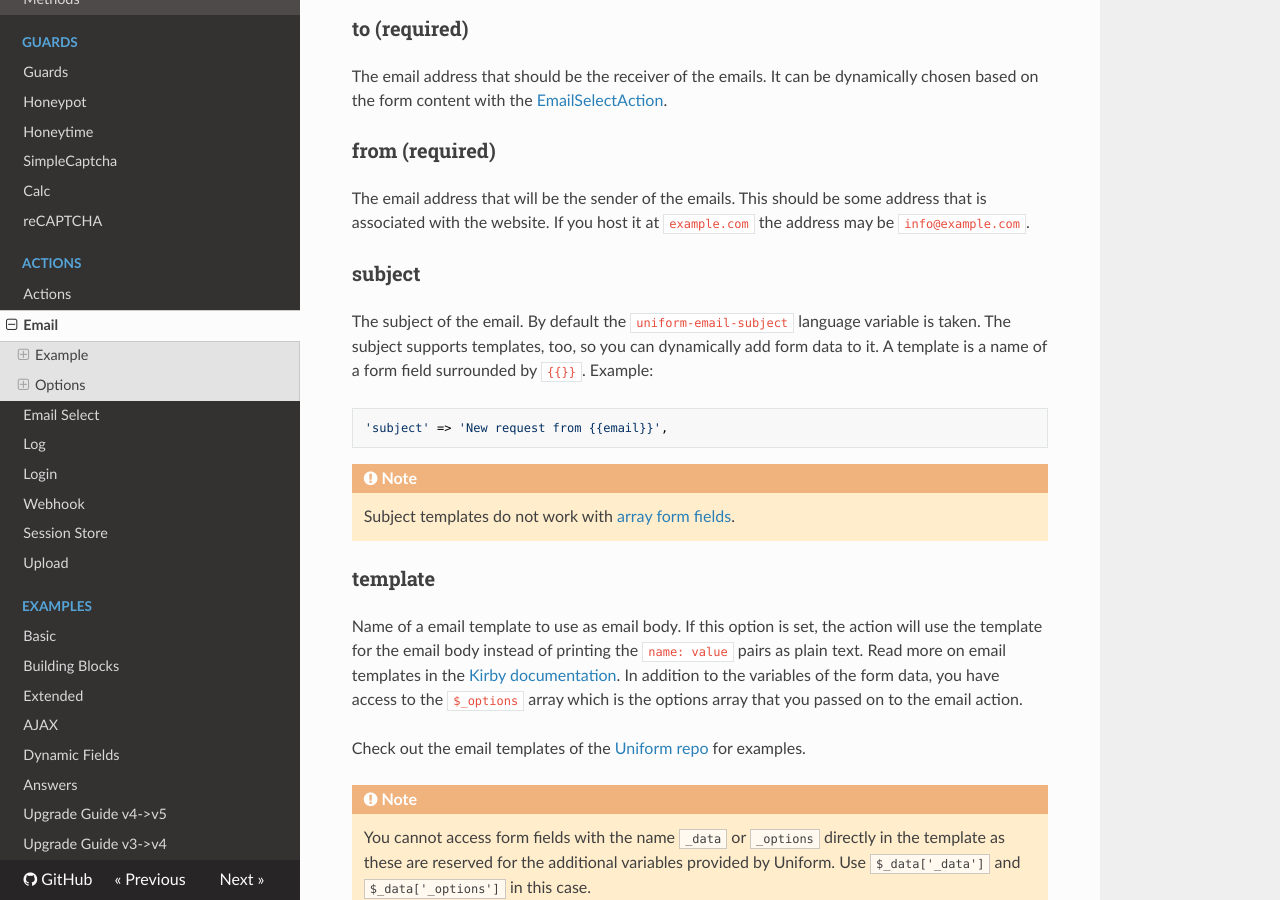
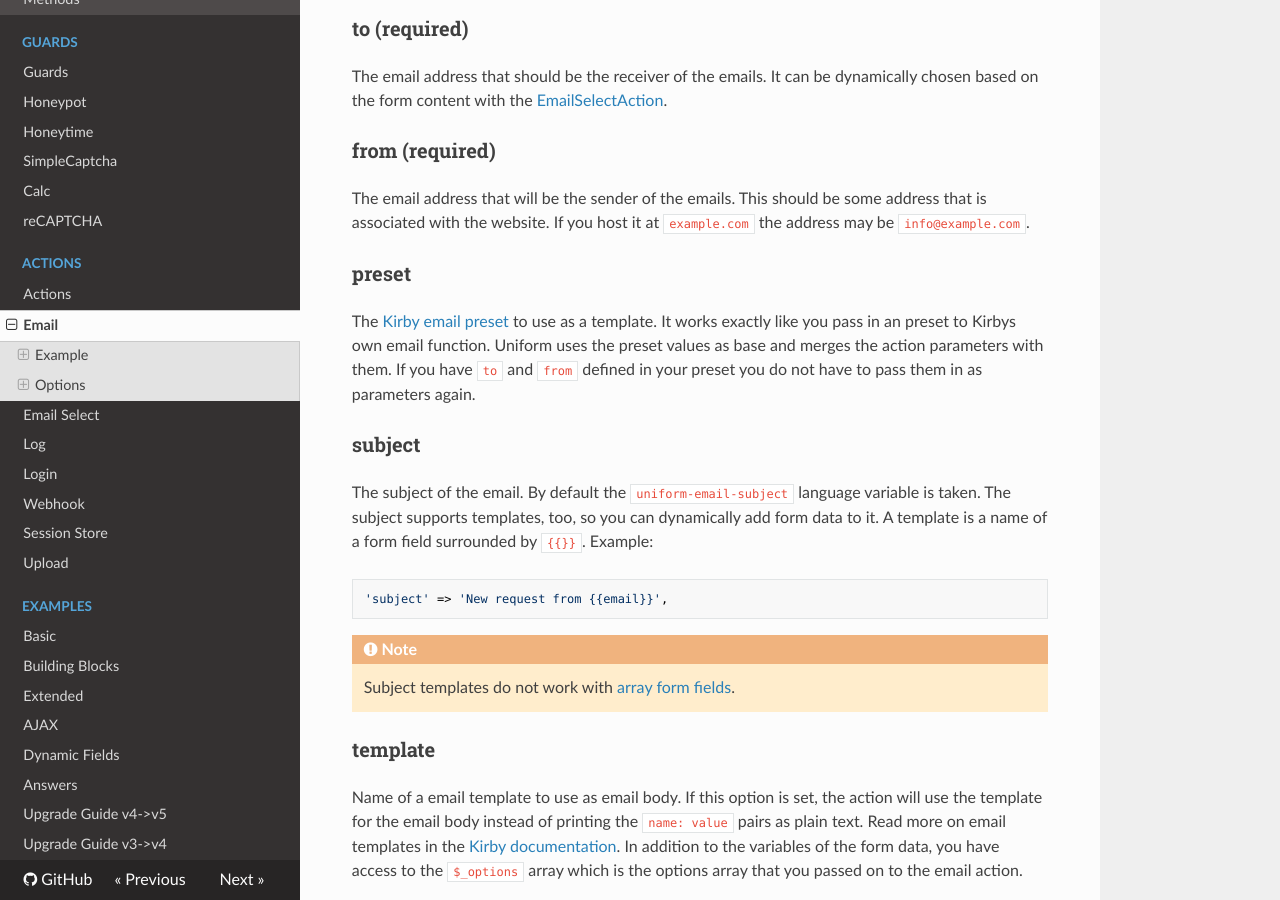
Before and after one commit to mzur/kirby-uniform, an MkDocs documentation site: the page built from docs/actions/email.md, in a window 1280 px wide and 900 px high, scrolled down 1220 px. Built offline with MkDocs 1.6.1, drawn with Linux system fonts in a browser that asks for light colours; nearby versions of some CDN libraries.

Commit message:
Update docs

```diff
--- a/docs/actions/email.md
+++ b/docs/actions/email.md
@@ -52,6 +52,7 @@ return function ($kirby)
 
 The email action accepts the same options than the [email function of Kirby](https://getkirby.com/docs/guide/emails). You can pass on options like `cc`, `bcc` or even `attachments`. The `body` is ignored, however, as it is dynamically generated based on the form data. Here are some special options:
 
+
 ### to (required)
 
 The email address that should be the receiver of the emails. It can be dynamically chosen based on the form content with the [EmailSelectAction](email-select).
@@ -59,6 +60,9 @@ The email address that should be the receiver of the emails. It can be dynamical
 ### from (required)
 
 The email address that will be the sender of the emails. This should be some address that is associated with the website. If you host it at `example.com` the address may be `info@example.com`.
+
+### preset
+The [Kirby email preset](https://getkirby.com/docs/guide/emails#email-presets) to use as a template. It works exactly like you pass in an preset to Kirbys own email function. Uniform uses the preset values as base and merges the action parameters with them. If you have `to` and `from` defined in your preset you do not have to pass them in as parameters again.
 
 ### subject
 
```
